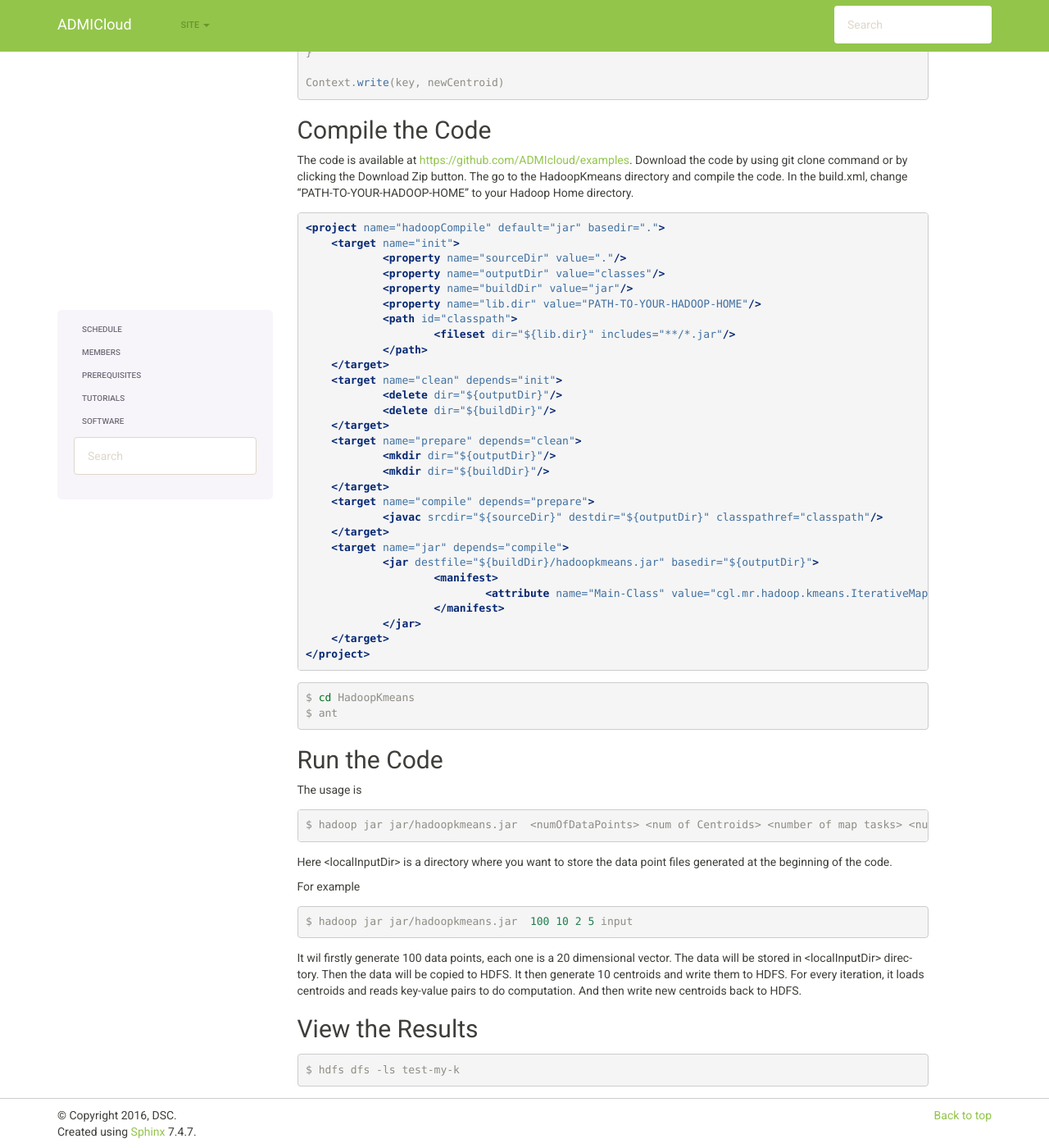
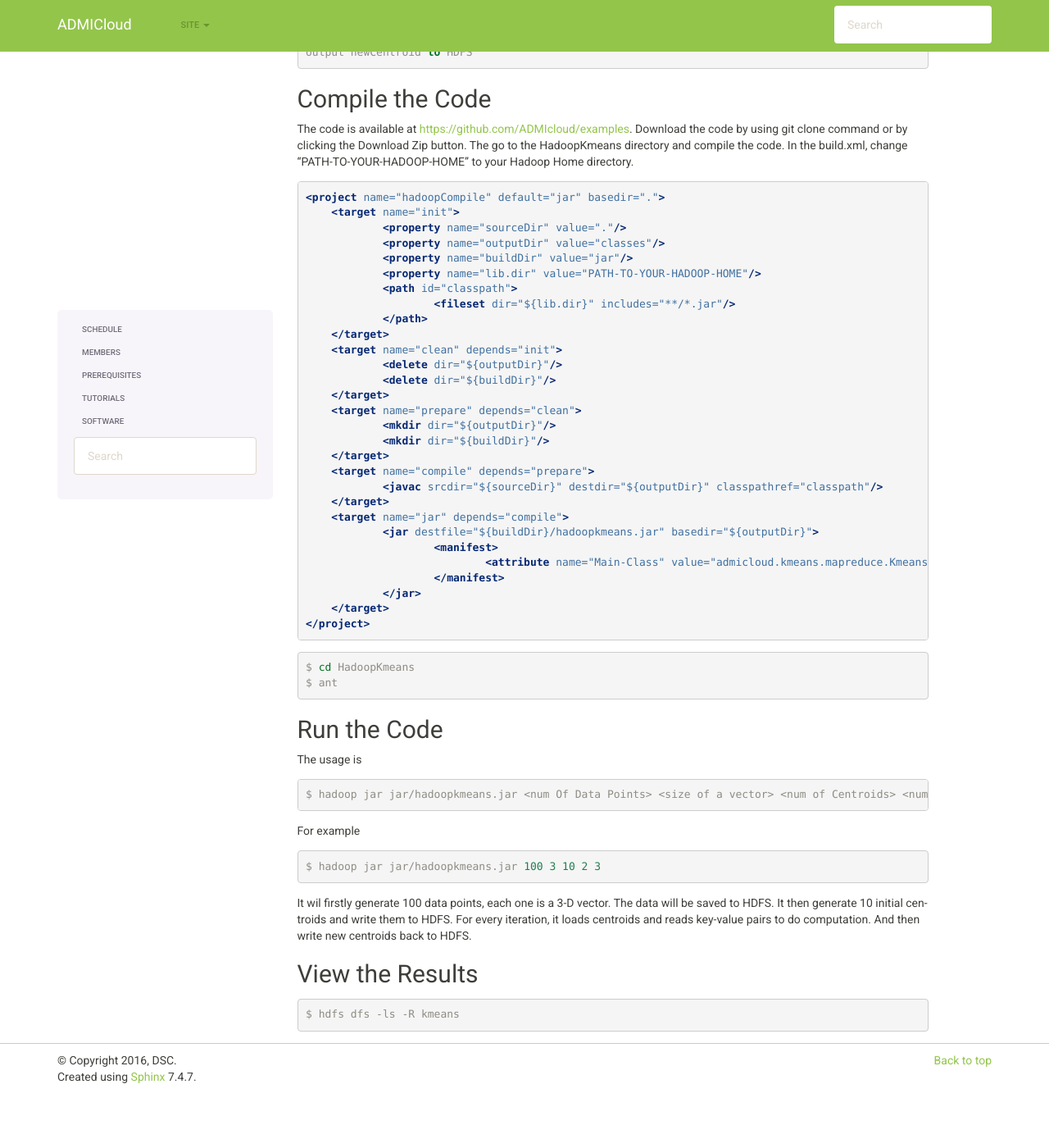
Before and after one commit to wigginst/www-1, a Sphinx documentation site: the page built from docs/source/kmeans.rst, in a window 1280 px wide and 1400 px high, scrolled down 1273 px. Shown: the whole window at 82% size. Built offline with Sphinx 7.4.7, drawn with Linux system fonts in a browser that asks for light colours; after the commit the page ends 2606 px from its top, so only the background shows below that.

Commit message:
update kmeans

```diff
--- a/docs/source/kmeans.rst
+++ b/docs/source/kmeans.rst
@@ -63,7 +61,7 @@ The Reducer
             newCentroid[k] /= count
     }
 
-    Context.write(key, newCentroid)
+    output newCentroid to HDFS
 
 
 
@@ -98,7 +96,7 @@ In the build.xml, change "PATH-TO-YOUR-HADOOP-HOME" to your Hadoop Home director
         <target name="jar" depends="compile">
 	        <jar destfile="${buildDir}/hadoopkmeans.jar" basedir="${outputDir}">
 		        <manifest>
-			        <attribute name="Main-Class" value="cgl.mr.hadoop.kmeans.IterativeMapReduce"/>
+			        <attribute name="Main-Class" value="admicloud.kmeans.mapreduce.KmeansMain"/>
 		        </manifest>
 	        </jar>
         </target>
@@ -118,17 +116,15 @@ The usage is
 
 .. code-block:: bash
 
-    $ hadoop jar jar/hadoopkmeans.jar  <numOfDataPoints> <num of Centroids> <number of map tasks> <number of iteration> <localInputDir>
-
-Here <localInputDir> is a directory where you want to store the data point files generated at the beginning of the code.
+    $ hadoop jar jar/hadoopkmeans.jar <num Of Data Points> <size of a vector> <num of Centroids> <number of map tasks> <number of iteration>
 
 For example
 
 .. code-block:: bash
 
-    $ hadoop jar jar/hadoopkmeans.jar  100 10 2 5 input
+    $ hadoop jar jar/hadoopkmeans.jar 100 3 10 2 3
 
-It wil firstly generate 100 data points, each one is a 20 dimensional vector. The data will be stored in <localInputDir> directory. Then the data will be copied to HDFS. It then generate 10 centroids and write them to HDFS. For every iteration, it loads centroids and reads key-value pairs to do computation. And then write new centroids back to HDFS.
+It wil firstly generate 100 data points, each one is a 3-D vector. The data will be saved to HDFS. It then generate 10 initial centroids and write them to HDFS. For every iteration, it loads centroids and reads key-value pairs to do computation. And then write new centroids back to HDFS.
 
 
 View the Results
@@ -136,4 +132,4 @@ View the Results
 
 .. code-block:: bash
 
-    $ hdfs dfs -ls test-my-k
+    $ hdfs dfs -ls -R kmeans
```
Also changed, not shown: other parts of docs/source/kmeans.rst (+4 -6 lines).
